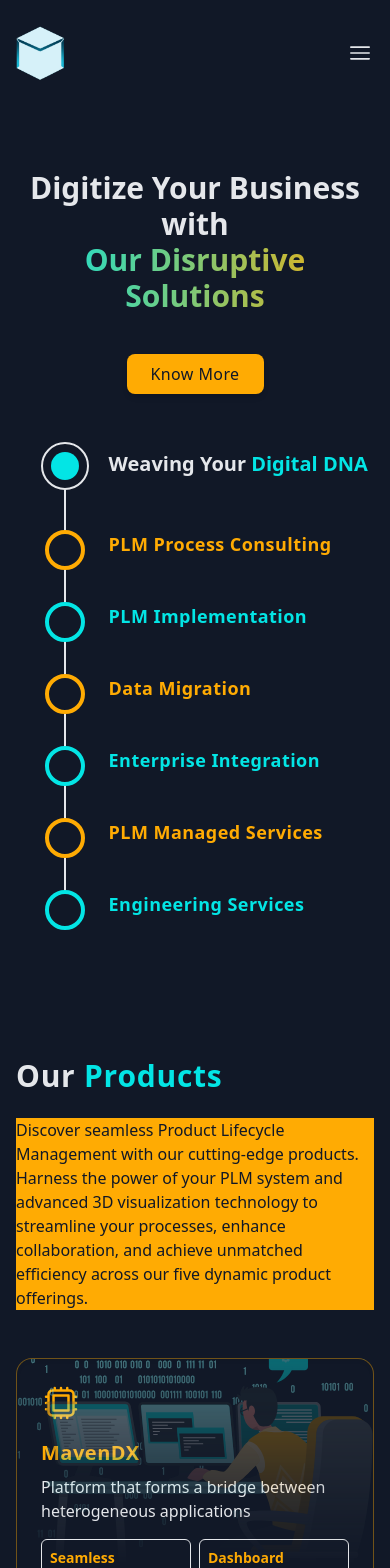
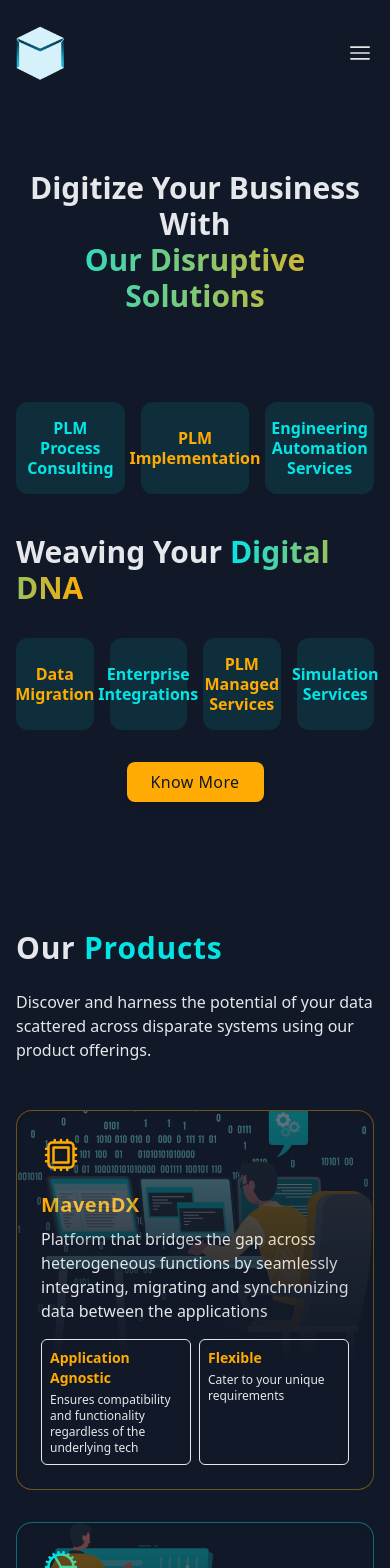
Before and after one commit to akash-tqb/Mavenberg, a Next.js app: page / in a window 390 px wide. Shown: the top 1568 px of the page. Built offline with nearby package versions, Linux system fonts and the light colour scheme.

Commit message:
Home Page Changes implemented

```diff
--- a/sections/homepage/hero.tsx
+++ b/sections/homepage/hero.tsx
@@ -4,20 +4,14 @@
 export default function Hero() {
   return (
     <div className="px-4 py-16 mx-auto sm:max-w-xl md:max-w-full lg:max-w-screen-xl md:px-24 lg:px-8 lg:py-20">
-      <div className="flex flex-col gap-12 lg:gap-0 justify-between lg:flex-row">
-        <div className="lg:w-1/2 flex flex-col items-center">
+      <div className="flex flex-col gap-12 justify-between lg:flex-row">
+        <div className="lg:w-1/2 flex flex-col gap-12 items-center">
           <h1 className="mb-10 font-sans text-3xl text-center font-bold text-maven-white sm:text-5xl sm:leading-none">
-            Digitize Your Business with
+            Digitize Your Business With
             <span className="inline-block text-transparent bg-clip-text bg-gradient-to-r from-maven-blue to-maven-orange">
               Our Disruptive Solutions
             </span>
           </h1>
-          <Link
-            href="/#products"
-            className="inline-flex lg:mb-10 items-center justify-center h-10 px-6 font-medium tracking-wide text-maven-bg transition duration-200 rounded-lg shadow-md bg-maven-orange focus:shadow-outline focus:outline-none"
-          >
-            Know More
-          </Link>
           <div className="h-96 w-96 hidden lg:block">
             <Image
               src="/heroImage.svg"
@@ -27,117 +21,46 @@
             />
           </div>
         </div>
-        <div className="lg:w-1/2 text-justify flex flex-col items-center justify-center">
-          <div>
-          <div className="grid grid-cols-4">
-            <div className="flex flex-col col-span-1 justify-center items-center">
-              <div className="rounded-full border-2 flex items-center justify-center w-12 h-12 border-maven-white">
-                <div className="rounded-full w-7 h-7 bg-maven-blue"></div>
-              </div>
-              <div className="h-10 w-[2px] bg-maven-white"></div>
-            </div>
-            <div className="col-span-3">
-              <h1 className="text-maven-white text-xl font-bold pt-2">
-                Weaving Your{" "}
-                <span className="text-maven-blue">Digital DNA</span>
+        <div className="lg:w-1/2 flex flex-col gap-8 items-center justify-center">
+          <div className=" grid grid-cols-3 text-base leading-5 font-bold text-center  gap-4">
+            <h1 className="p-4 bg-maven-blue/10 rounded-xl text-maven-blue flex items-center justify-center">
+              PLM Process Consulting
+            </h1>
+            <h1 className="p-4 bg-maven-blue/10 rounded-xl text-maven-orange flex items-center justify-center">
+              PLM Implementation
+            </h1>
+            <h1 className="p-4 bg-maven-blue/10 rounded-xl text-maven-blue flex items-center justify-center">
+              Engineering Automation Services
             </h1>
           </div>
+          <div>
+            <h1 className="text-maven-white text-3xl font-bold pt-2">
+              Weaving Your{" "}
+              <span className="text-maven-blue text-transparent bg-clip-text bg-gradient-to-r from-maven-blue to-maven-orange">
+                Digital DNA
+              </span>
+            </h1>{" "}
           </div>
-          <div className="grid grid-cols-4">
-            <div className="flex flex-col col-span-1 justify-center items-center">
-              <div className="rounded-full border-4 flex items-center justify-center w-10 h-10 border-maven-orange"></div>
-              <div className="h-8 w-[2px] bg-maven-white"></div>
-            </div>
-            <div className="flex flex-col col-span-3 space-y-4">
-              <h1 className="text-maven-orange md:text-xl text-lg tracking-wide font-bold">
-                PLM Process Consulting
-              </h1>
-              {/* <h4 className="text-maven-white text-sm">
-                We perform detailed analysis and view on product development
-                process and scope the gaps where our expertise can aid in your
-                needs.{" "}
-              </h4> */}
-            </div>
-          </div>
-          <div className="grid grid-cols-4">
-            <div className="flex flex-col col-span-1 justify-center items-center">
-              <div className="rounded-full border-4 flex items-center justify-center w-10 h-10 border-maven-blue"></div>
-              <div className="h-8 w-[2px] bg-maven-white"></div>
-            </div>
-            <div className="flex flex-col col-span-3 space-y-4">
-              <h1 className="text-maven-blue md:text-xl text-lg tracking-wide font-bold">
-                PLM Implementation
-              </h1>
-              {/* <h4 className="text-maven-white text-sm">
-                We provide best in class implementation like single click
-                automations, custom work flow handlers and we ensure that our
-                customizations are as independent as possible.{" "}
-              </h4> */}
-            </div>
-          </div>
-          <div className="grid grid-cols-4">
-            <div className="flex flex-col col-span-1 justify-center items-center">
-              <div className="rounded-full border-4 flex items-center justify-center w-10 h-10 border-maven-orange"></div>
-              <div className="h-8 w-[2px] bg-maven-white"></div>
-            </div>
-            <div className="flex flex-col col-span-3 space-y-4">
-              <h1 className="text-maven-orange md:text-xl text-lg tracking-wide font-bold">
+          <div className=" grid grid-cols-4 text-base leading-5 font-bold text-center  gap-4">
+            <h1 className="p-4 bg-maven-blue/10 rounded-xl text-maven-orange flex items-center justify-center">
               Data Migration
             </h1>
-              {/* <h4 className="text-maven-white text-sm">
-                We assure hassle free migration of existing heterogeneous CAD
-                and PLM systems into a coherent system environments.
-              </h4> */}
-            </div>
-          </div>
-          <div className="grid grid-cols-4">
-            <div className="flex flex-col col-span-1 justify-center items-center">
-              <div className="rounded-full border-4 flex items-center justify-center w-10 h-10 border-maven-blue"></div>
-              <div className="h-8 w-[2px] bg-maven-white"></div>
-            </div>
-            <div className="flex flex-col col-span-3 space-y-4">
-              <h1 className="text-maven-blue md:text-xl text-lg tracking-wide font-bold">
-                Enterprise Integration
+            <h1 className="p-4 bg-maven-blue/10 rounded-xl text-maven-blue flex items-center justify-center">
+              Enterprise Integrations
             </h1>
-              {/* <h4 className="text-maven-white text-sm">
-                We seamlessly integrate and enable application-independent data
-                with other enterprise application to ensure timely information
-                exchange with users.{" "}
-              </h4> */}
-            </div>
-          </div>
-          <div className="grid grid-cols-4">
-            <div className="flex flex-col col-span-1 justify-center items-center">
-              <div className="rounded-full border-4 flex items-center justify-center w-10 h-10 border-maven-orange"></div>
-              <div className="h-8 w-[2px] bg-maven-white"></div>
-            </div>
-            <div className="flex flex-col col-span-3 space-y-4">
-              <h1 className="text-maven-orange md:text-xl text-lg tracking-wide font-bold">
+            <h1 className="p-4 bg-maven-blue/10 rounded-xl text-maven-orange flex items-center justify-center">
               PLM Managed Services
             </h1>
-              {/* <h4 className="text-maven-white text-sm">
-                We ensure digital connectivity across different systems from
-                architectural design to installation and deployment.
-              </h4> */}
+            <h1 className="p-4 bg-maven-blue/10 rounded-xl text-maven-blue flex items-center justify-center">
+              Simulation Services
+            </h1>
           </div>
-          </div>
-          <div className="grid grid-cols-4">
-            <div className="flex flex-col col-span-1 items-center">
-              <div className="rounded-full border-4 flex justify-center w-10 h-10 border-maven-blue"></div>
-            </div>
-            <div className="flex flex-col col-span-3 space-y-4">
-              <h1 className="text-maven-blue md:text-xl text-lg tracking-wide font-bold">
-                Engineering Services
-              </h1>
-              {/* <h4 className="text-maven-white text-sm">
-                Our expertise in engineering solutions enable you to leveraging
-                us in various domains like CAD data automations and
-                customization , manufacturing engineering simulations and
-                engineering analysis.
-              </h4> */}
-            </div>
-          </div>
-          </div>
+          <Link
+            href="/#products"
+            className="inline-flex lg:mb-10 items-center justify-center h-10 px-6 font-medium tracking-wide text-maven-bg transition duration-200 rounded-lg shadow-md bg-maven-orange focus:shadow-outline focus:outline-none"
+          >
+            Know More
+          </Link>
         </div>
       </div>
     </div>
--- a/sections/homepage/products.tsx
+++ b/sections/homepage/products.tsx
@@ -12,12 +12,9 @@
           <h1 className="sm:text-5xl mb-6 text-3xl font-sans font-bold tracking-wide text-maven-white">
             Our <span className=" text-maven-blue">Products</span>
           </h1>
-          <h3 className="text-maven-bg bg-maven-orange">
-            Discover seamless Product Lifecycle Management with our cutting-edge
-            products. Harness the power of your PLM system and advanced 3D
-            visualization technology to streamline your processes, enhance
-            collaboration, and achieve unmatched efficiency across our five
-            dynamic product offerings.
+          <h3 className="text-maven-white">
+            Discover and harness the potential of your data scattered across
+            disparate systems using our product offerings.
           </h3>
         </div>
       </div>
@@ -49,42 +46,37 @@
                     <h1 className="text-xl font-extrabold tracking-wide text-maven-orange">
                       MavenDX
                     </h1>
-                    <p className="text-maven-white lg:hidden">
-                      Platform that forms a bridge between heterogeneous
-                      applications
-                    </p>
-                    <p className="text-maven-white hidden lg:block">
-                      Platform that bridges gap between heterogeneous
-                      applications by seamlessly integrating, migrating and
+                    <p className="text-maven-white">
+                      Platform that bridges the gap across heterogeneous
+                      functions by seamlessly integrating, migrating and
                       synchronizing data between the applications
                     </p>{" "}
                   </div>
                   <div className="flex flex-row gap-2">
-                  <div className="lg:block hidden p-2 rounded-md border border-maven-white text-maven-white w-1/2 lg:w-1/4">
+                    <div className="lg:block hidden p-2 rounded-md border border-maven-white text-maven-white w-1/2 lg:w-4/12">
                       <h1 className="font-bold mb-1 text-sm text-maven-orange">
-                      Hassle free integration
+                        Configurability
                       </h1>
-                      <p className="text-xs">Application agnostic data integration.</p>
+                      <p className="text-xs">
+                        Enhances adaptability by decreasing need for expertise.
+                      </p>
                     </div>
-                    <div className="p-2 rounded-md border border-maven-white text-maven-white w-1/2 lg:w-1/4">
+                    <div className="p-2 rounded-md border border-maven-white text-maven-white w-1/2 lg:w-4/12">
                       <h1 className="font-bold mb-1 text-sm text-maven-orange">
-                        Seamless Synchronization
-                      </h1>
-                      <p className="text-xs ">Hassle free data extraction</p>
-                    </div>
-                    <div className="p-2 rounded-md border border-maven-white text-maven-white w-1/2 lg:w-1/4">
-                      <h1 className="font-bold mb-1 text-sm text-maven-orange">
-                        Dashboard
+                        Application Agnostic
                       </h1>
                       <p className="text-xs ">
-                        One stop shop for visualising and monitoring data exchange
+                        Ensures compatibility and functionality regardless of
+                        the underlying tech{" "}
                       </p>
                     </div>
-                    <div className="lg:block hidden p-2 rounded-md border border-maven-white text-maven-white w-1/2 lg:w-1/4">
+                    <div className="p-2 rounded-md border border-maven-white text-maven-white w-1/2 lg:w-4/12">
                       <h1 className="font-bold mb-1 text-sm text-maven-orange">
-                        Automate
+                        Flexible
                       </h1>
-                      <p className="text-xs ">Schedule data exchange</p>
+                      <p className="text-xs ">
+                        Cater to your unique requirements
+                      </p>
                     </div>
                   </div>
                 </div>
@@ -99,7 +91,7 @@
               <div className="relative rounded-[15px] bg-maven-bg h-full shadow-inner p-6">
                 <div className="absolute h-4/6 inset-0 bg-no-repeat opacity-40 bg-[url(/panelconfig.svg)] bg-cover [mask-image:linear-gradient(180deg,black,rgba(0,0,0,0))]"></div>
 
-                <div className="space-y-4   transition-all duration-300 xl:translate-y-36 group-hover:xl:translate-y-12">
+                <div className="space-y-4 transition-all duration-300 xl:translate-y-36 group-hover:xl:translate-y-12">
                   <svg
                     xmlns="http://www.w3.org/2000/svg"
                     fill="none"
@@ -117,26 +109,29 @@
 
                   <div className="space-y-2">
                     <h1 className="text-xl font-extrabold tracking-wide text-maven-blue">
-                      Panel Configurator
+                      Verticalized Pro configurator
                     </h1>
                     <p className="text-maven-white">
-                      Amalgamation of lean PLM & ERP application to empower electrical panel manufacturers
+                      Amalgamation of lean PLM & ERP application to empower
+                      verticalized product OEM{" "}
                     </p>
                   </div>
                   <div className="flex flex-row gap-2">
-                  <div className="p-2 rounded-md border border-maven-white text-maven-white w-1/2">
+                    <div className="p-2 rounded-md border border-maven-white text-maven-white w-1/2">
                       <h1 className="font-bold mb-1 text-sm text-maven-blue">
                         Plan
                       </h1>
                       <p className="text-xs ">
-                        Formulate and Visualise panel configuration
+                        Formulate and visualize verticalized product
                       </p>
                     </div>
                     <div className="p-2 rounded-md border border-maven-white text-maven-white w-1/2">
                       <h1 className="font-bold mb-1 text-sm text-maven-blue">
                         Analyze
                       </h1>
-                      <p className="text-xs ">Optimize panel configuration & cost</p>
+                      <p className="text-xs ">
+                        Optimize product configuration and cost
+                      </p>
                     </div>
                   </div>
                 </div>
@@ -171,8 +166,8 @@
                       License Insights
                     </h1>
                     <p className="text-maven-white">
-                      Visualize, optimize and maximize the usage of your
-                      software licenses
+                      Visualize all software usages to optimize and maximize
+                      your ROI
                     </p>
                   </div>
                   <div className="flex flex-row gap-2">
@@ -180,13 +175,17 @@
                       <h1 className="font-bold mb-1 text-sm text-maven-blue">
                         Tracking
                       </h1>
-                      <p className="text-xs ">Analyze usage for any desired period</p>
+                      <p className="text-xs ">
+                        Analyze usage for any desired period
+                      </p>
                     </div>
                     <div className="p-2 rounded-md border border-maven-white text-maven-white w-1/2">
                       <h1 className="font-bold mb-1 text-sm text-maven-blue">
                         Reports
                       </h1>
-                      <p className="text-xs ">Deep dive into usage trends and metrics</p>
+                      <p className="text-xs ">
+                        Deep dive into usage trends and metrics
+                      </p>
                     </div>
                   </div>
                 </div>
@@ -222,7 +221,8 @@
                       TC & Alias Integration
                     </h1>
                     <p className="text-maven-white">
-                      Seamlessly Manage your conceptual designs across Autodesk Alias and Teamcenter
+                      Seamlessly manage your conceptual design in Auto Desk
+                      Alias across Teamcenter
                     </p>
                   </div>
                   <div className="flex flex-row gap-2">
@@ -274,8 +274,8 @@
                       3D Visualiser
                     </h1>
                     <p className="text-maven-white">
-                      Observe a digital twin enhanced with real-time information
-                      gathered from a physical asset
+                      Visualize a digital twin augmented with real-time
+                      information
                     </p>
                   </div>
                   <div className="flex flex-row gap-2">
@@ -283,7 +283,9 @@
                       <h1 className="font-bold mb-1 text-sm text-maven-blue">
                         Monitoring
                       </h1>
-                      <p className="text-xs ">Visualize 3D objects real time</p>
+                      <p className="text-xs ">
+                        Visualize an object in real-time across a live feed
+                      </p>
                     </div>
                     <div className="p-2 rounded-md border border-maven-white text-maven-white w-1/2">
                       <h1 className="font-bold mb-1 text-sm text-maven-blue">
--- a/sections/productspage/3dvisualiser/3dvisualiser1.tsx
+++ b/sections/productspage/3dvisualiser/3dvisualiser1.tsx
@@ -11,14 +11,14 @@
           Real Time With Insights
           </span>
         </h2>
-        <div className="items-center justify-center gap-x-3 space-y-3 sm:flex sm:space-y-0">
+        {/* <div className="items-center justify-center gap-x-3 space-y-3 sm:flex sm:space-y-0">
           <a
             href="/"
             className="block py-2 px-4 text-white font-medium bg-maven-orange duration-150 hover:bg-indigo-500 active:bg-indigo-700 rounded-lg shadow-lg hover:shadow-none"
           >
             Contact Us
           </a>
-        </div>
+        </div> */}
       </div>
     </section>
   );
--- a/sections/productspage/mavendx/mavendx1.tsx
+++ b/sections/productspage/mavendx/mavendx1.tsx
@@ -2,20 +2,20 @@
     return(
         <section className="px-4 py-16 mx-auto sm:max-w-xl md:max-w-full lg:max-w-screen-xl md:px-24 lg:px-8 lg:py-20">
         <div className="space-y-5 max-w-4xl mx-auto text-center">
-          <h2 className="text-4xl lg:mb-12 text-maven-white font-extrabold mx-auto md:text-5xl">
+          <h2 className="text-4xl text-maven-white font-extrabold mx-auto md:text-5xl">
           Propelling Your Team Towards{" "}<br/>
             <span className="text-transparent bg-clip-text bg-gradient-to-r from-maven-blue to-maven-orange">
             Data-Driven Growth and Innovation
             </span>
           </h2>
-          <div className="items-center justify-center gap-x-3 space-y-3 sm:flex sm:space-y-0">
+          {/* <div className="items-center justify-center gap-x-3 space-y-3 sm:flex sm:space-y-0">
             <a
               href="/#footer"
               className="block py-2 px-4 text-white font-medium bg-maven-orange duration-150 hover:bg-indigo-500 active:bg-indigo-700 rounded-lg shadow-lg hover:shadow-none"
             >
               Contact Us
             </a>
-          </div>
+          </div> */}
         </div>
       </section>
     )
--- a/sections/productspage/panel-configurator/panel-configurator1.tsx
+++ b/sections/productspage/panel-configurator/panel-configurator1.tsx
@@ -5,20 +5,20 @@
   return (
     <section className="px-4 py-16 mx-auto sm:max-w-xl md:max-w-full lg:max-w-screen-xl md:px-24 lg:px-8 lg:py-20">
       <div className="space-y-5 max-w-4xl mx-auto text-center">
-        <h2 className="text-4xl lg:mb-12 text-maven-white font-extrabold mx-auto md:text-5xl">
+        <h2 className="text-4xl text-maven-white font-extrabold mx-auto md:text-5xl">
           Meticulous Visualization of Your{" "}
           <span className="text-transparent bg-clip-text bg-gradient-to-r from-maven-blue to-maven-orange">
             Custom Electrical Panel in 3D
           </span>
         </h2>
-        <div className="items-center justify-center gap-x-3 space-y-3 sm:flex sm:space-y-0">
+        {/* <div className="items-center justify-center gap-x-3 space-y-3 sm:flex sm:space-y-0">
           <a
             href="/"
             className="block py-2 px-4 text-white font-medium bg-maven-orange duration-150 hover:bg-indigo-500 active:bg-indigo-700 rounded-lg shadow-lg hover:shadow-none"
           >
             Contact Us
           </a>
-        </div>
+        </div> */}
       </div>
     </section>
   );
--- a/sections/productspage/tc&aliasintegration/tc&alias-integration1.tsx
+++ b/sections/productspage/tc&aliasintegration/tc&alias-integration1.tsx
@@ -5,20 +5,20 @@
     return(
       <section className="px-4 py-16 mx-auto sm:max-w-xl md:max-w-full lg:max-w-screen-xl md:px-24 lg:px-8 lg:py-20">
       <div className="space-y-5 max-w-4xl mx-auto text-center">
-        <h2 className="text-4xl lg:mb-12 text-maven-white font-extrabold mx-auto md:text-5xl">
+        <h2 className="text-4xl text-maven-white font-extrabold mx-auto md:text-5xl">
         Effortlessly Oversee Your Conceptual Designs Spanning Across {" "}<br/>
           <span className="text-transparent bg-clip-text bg-gradient-to-r from-maven-blue to-maven-orange">
           Autodesk Alias and Teamcenter
           </span>
         </h2>
-        <div className="items-center justify-center gap-x-3 space-y-3 sm:flex sm:space-y-0">
+        {/* <div className="items-center justify-center gap-x-3 space-y-3 sm:flex sm:space-y-0">
           <a
             href="/"
             className="block py-2 px-4 text-white font-medium bg-maven-orange duration-150 hover:bg-indigo-500 active:bg-indigo-700 rounded-lg shadow-lg hover:shadow-none"
           >
             Contact Us
           </a>
-        </div>
+        </div> */}
       </div>
     </section>
     )
```
Also changed, not shown: sections/homepage/whyUs.tsx (+45 -55 lines), sections/productspage/licenseInsights/license-insights1.tsx (+4 -4 lines), styles/globals.css (+2 -16 lines), public/heroImage.svg. Lines whose indentation alone changed are shown as unchanged.
